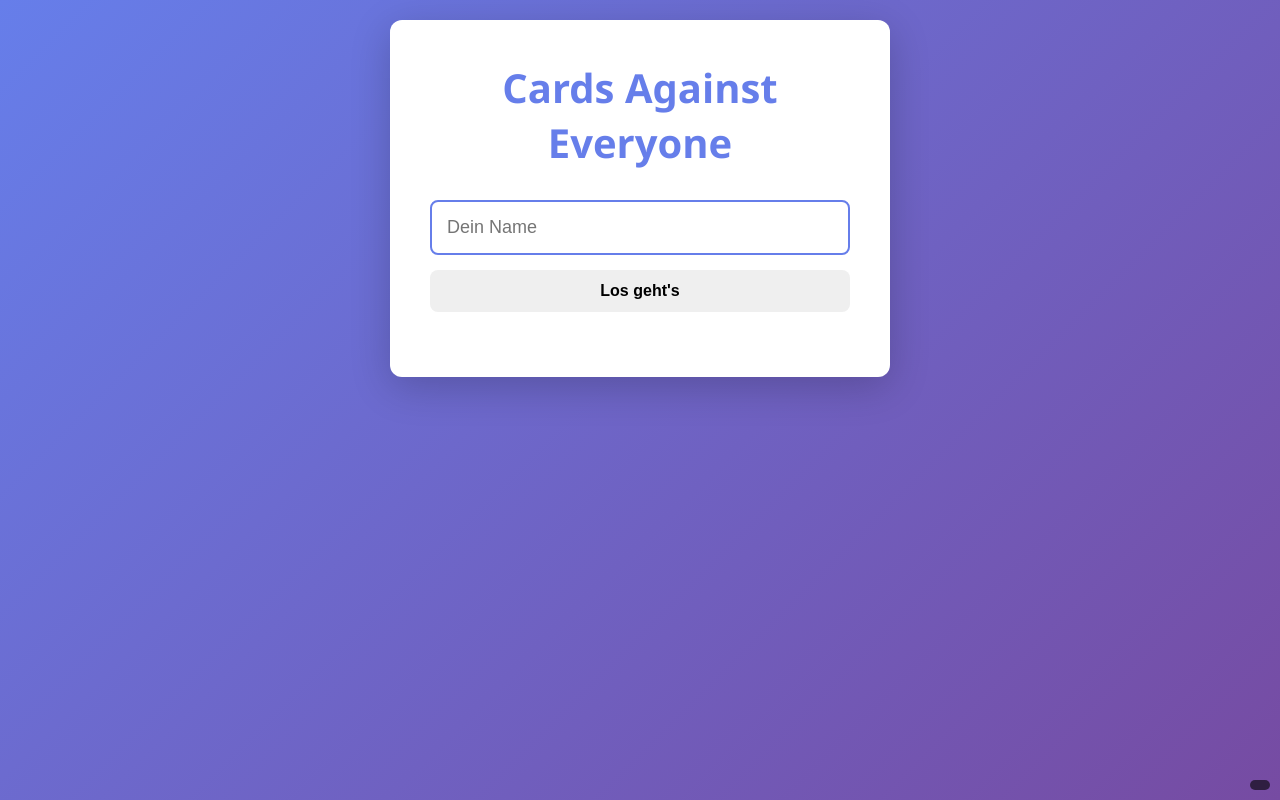
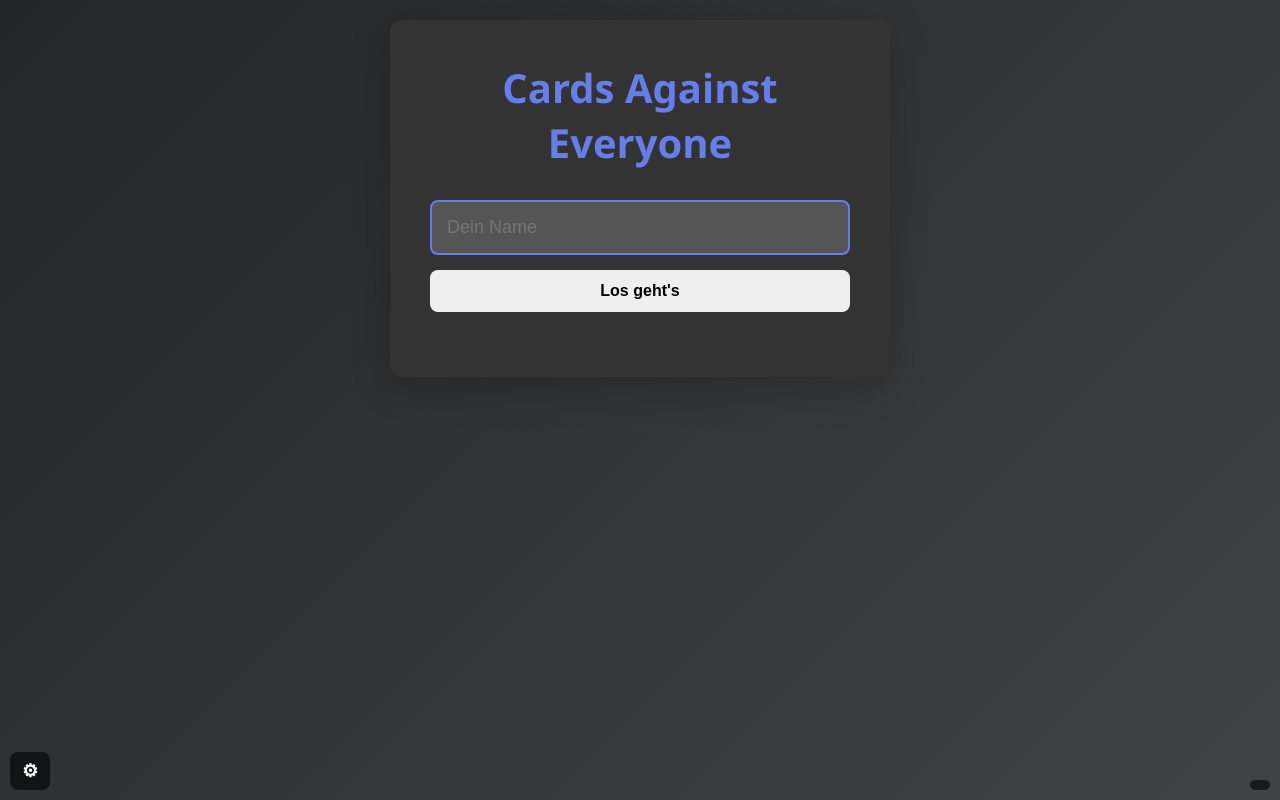
Before and after one commit to FreeSoccerHDX/cards-against-everyone, a Flask app: page / in a window 1280 px wide. Run offline with Flask 3, Linux system fonts and the light colour scheme; some libraries are stand-ins or nearby versions.

Commit message:
add settings (darkmode)

```diff
--- a/app.py
+++ b/app.py
@@ -75,47 +75,16 @@
         game_id = users[username].get('game_id')
         if game_id and game_id in games:
             game = games[game_id]
+            success = game.remove_player(username)
 
-            # Entferne Spieler aus dem Spiel
-            was_creator = game['creator'] == username
-            if username in game['players']:
-                game['players'].remove(username)
-            if username in game.get('spectators', []):
-                game['spectators'].remove(username)
-
-            # Entferne aus Game State (Scores, Hands, etc.)
-            if game.get('game_state'):
-                state = game['game_state']
-                if username in state.get('player_scores', {}):
-                    del state['player_scores'][username]
-                if username in state.get('player_hands', {}):
-                    del state['player_hands'][username]
-                if username in state.get('submitted_answers', {}):
-                    del state['submitted_answers'][username]
-                if username in state.get('active_players', []):
-                    state['active_players'].remove(username)
-
-            # Wenn Ersteller weg ist, neuen Ersteller bestimmen
-            if was_creator:
-                if game['players']:
-                    game['creator'] = game['players'][0]
-                elif game.get('spectators'):
-                    game['creator'] = game['spectators'][0]
-                else:
-                    game['creator'] = None
-
-            # Spiel löschen wenn leer
-            if not game['players'] and not game.get('spectators'):
-                # Timer wird automatisch vom universal_timer_task gestoppt
-                # wenn das Spiel nicht mehr existiert
+            # Spiel löschen wenn kein neuer owner -> kein Spieler mehr da
+            if game.owner == None:
                 del games[game_id]
             else:
                 # Informiere andere Spieler
                 socketio.emit('player_left', {
                     'username': username,
-                    'players': game['players'],
-                    'spectators': game.get('spectators', []),
-                    'creator': game['creator']
+                    'game': game.get_socket_game_data(include_history=True)
                 }, room=game_id)
 
         del users[username]
@@ -393,7 +362,7 @@
         emit('player_joined', {
             'username': username,
             'is_spectator': is_spectator,
-            'game': game.get_socket_game_data()
+            'game': game.get_socket_game_data(include_history=True)
         }, room=game_id, include_self=False)
 
     else:
@@ -425,7 +394,7 @@
         # Informiere andere Spieler
         emit('player_left', {
             'username': username,
-            'game': game.get_socket_game_data()
+            'game': game.get_socket_game_data(include_history=True)
         }, room=game_id)
 
     emit('left_game', {})
--- a/docker-compose.yml
+++ b/docker-compose.yml
@@ -1,5 +1,3 @@
-version: '3.8'
-
 services:
   web:
     build: .
@@ -11,3 +9,4 @@
       - FLASK_ENV=development
       - FLASK_DEBUG=1
     command: python app.py
+    restart: unless-stopped
--- a/game.py
+++ b/game.py
@@ -47,7 +47,7 @@
 
     def updateSettings(self, newSettings):
         for key, value in newSettings.items():
-            if key in self.settings:
+            if key in self.settings and value is not None:
                 self.settings[key] = value
 
     def send_socket_game_update_for_all(self, channel="game_state_update", include_history=False):
--- a/static/css/custom-confirm.css
+++ b/static/css/custom-confirm.css
@@ -19,7 +19,7 @@
 }
 
 .custom-confirm-dialog {
-    background: white;
+    background: var(--color-confirmdialog-bg);
     border-radius: 16px;
     padding: 40px;
     max-width: 450px;
@@ -39,7 +39,7 @@
 }
 
 .custom-confirm-title {
-    color: #333;
+    color: var(--color-confirmdialog);
     font-size: 24px;
     margin-bottom: 15px;
     font-weight: 700;
--- a/static/css/round-history.css
+++ b/static/css/round-history.css
@@ -9,11 +9,13 @@
 }
 
 .history-card {
-    background: white;
+    background: var(--color-finalscore-bg);
     border-radius: 10px;
     padding: 20px;
     box-shadow: 0 2px 8px rgba(0, 0, 0, 0.1);
     transition: all 0.3s ease;
+    display: flex;
+    flex-direction: column;
 }
 
 .history-card:hover {
@@ -39,7 +41,7 @@
 
 .history-question-filled {
     font-size: 16px;
-    color: #333;
+    color: var(--color-finalscore);
     margin-bottom: 15px;
     line-height: 1.6;
     font-weight: 500;
@@ -63,7 +65,9 @@
     flex-wrap: wrap;
     padding-top: 12px;
     border-top: 1px solid #e0e0e0;
+    margin-top: auto;
 }
+
 
 .history-meta-item {
     display: flex;
--- a/static/css/style.css
+++ b/static/css/style.css
@@ -5,14 +5,125 @@
 }
 
 body {
+    --color-gradient-bg: linear-gradient(135deg, #667eea 0%, #764ba2 100%);
+    --color-text: #333;
+    --color-modal-bg: #fff;
+    --color-text-h2: #555;
+    --color-formgroup-label: #555;
+    --color-slider-bg-checked: #222;
+    --color-container-bg: white;
+    --color-defaultpanel-bg: #f8f9fa;
+
+    --color-inputtext-bg: #ddd;
+    --color-inputtext-border: #bbb;
+    --color-inputtext: #333;
+    --color-inputtext-focus-border: #667eea;
+
+    --color-userinfo: #666;
+
+    --color-gamecard-bg: #f8f9fa;
+    --color-gamecard-border: #e0e0e0;
+    --color-gamecard: #333;
+
+    --color-confirmdialog-bg: #fff;
+    --color-confirmdialog: #333;
+
+    --color-optionslist-bg: #fff;
+    --color-optionslist-border: #ccc;
+    --color-optionslist: #333;
+
+    --color-resultquestion: #333;
+
+    --color-answercard-bg: #fff;
+    --color-answercard: #333;
+    --color-answercard-selected: #667eea;
+
+    --color-finalscore-bg: #f8f9fa;
+    --color-finalscore: #eee;
+}
+
+body.darkmode {
+    --color-gradient-bg: linear-gradient(135deg, #232526 0%, #414345 100%);
+    --color-text: #ddd;
+    --color-modal-bg: #222;
+    --color-text-h2: #aaa;
+    --color-formgroup-label: #aaa;
+    --color-slider-bg-checked: #555;
+    --color-container-bg: #333;
+    --color-defaultpanel-bg: #444;
+
+    --color-inputtext-bg: #555;
+    --color-inputtext-border: #888;
+    --color-inputtext: #ddd;
+    --color-inputtext-focus-border: #667eea;
+
+    --color-userinfo: #aaa;
+
+    --color-gamecard-bg: #444;
+    --color-gamecard-border: #666;
+    --color-gamecard: #ddd;
+
+    --color-confirmdialog-bg: #222;
+    --color-confirmdialog: #ddd;
+
+    --color-optionslist-bg: #333;
+    --color-optionslist-border: #555;
+    --color-optionslist: #ddd;
+
+    --color-resultquestion: #ddd;
+
+    --color-answercard-bg: #555;
+    --color-answercard: #ddd;
+    --color-answercard-selected-bg: #232c50;
+
+    --color-finalscore-bg: #333;
+    --color-finalscore: #ddd;
+}
+
+input[type="text"], input[type="password"], input[type="number"] {
+    background: var(--color-inputtext-bg);
+    border-color: var(--color-inputtext-border);
+    color: var(--color-inputtext);
+}
+
+input[type="text"]:focus, input[type="password"]:focus, input[type="number"]:focus {
+    border-color: var(--color-inputtext-focus-border);
+}
+
+
+body {
     font-family: 'Segoe UI', Tahoma, Geneva, Verdana, sans-serif;
-    background: linear-gradient(135deg, #667eea 0%, #764ba2 100%);
+    background: var(--color-gradient-bg);
     min-height: 100vh;
-    color: #333;
+    color: var(--color-text);
 }
 
 .hidden {
     display: none !important;
+}
+
+.game-search-input {
+    margin-left: 0px;
+    width: 400px;
+    padding: 10px 16px;
+    border-radius: 8px;
+    border: 1.5px solid #bbb;
+    font-size: 1.1em;
+    box-shadow: 0 1px 4px rgba(0,0,0,0.06);
+}
+
+.user-settings-button {
+    position: fixed;
+    bottom: 10px;
+    left: 10px;
+    background: rgba(0, 0, 0, 0.6);
+    color: white;
+    padding: 8px 12px;
+    border-radius: 8px;
+    font-size: 18px;
+    z-index: 9999;
+    cursor: pointer;
+    border: none;
 }
 
 .ping {
@@ -41,7 +152,7 @@
 }
 
 .container {
-    background: white;
+    background: var(--color-container-bg);
     border-radius: 12px;
     box-shadow: 0 10px 40px rgba(0, 0, 0, 0.2);
     max-width: 1200px;
--- a/static/js/ui/ui_gameroom.js
+++ b/static/js/ui/ui_gameroom.js
@@ -137,6 +137,8 @@
         `${data.username} ist beigetreten`;
     showNotification(message, 'info');
 
+    window.currentGameData.active_players = data.game.active_players
+    window.currentGameData.spectators = data.game.spectators
     updateLobbyPlayerList(data.game);
 });
 
@@ -224,7 +226,7 @@
 
 // Game Room created
 socket.on('game_created', (game) => {
-    console.log(game);
+    //console.log(game);
     showGameScreen(game);
     showNotification('Spiel erstellt!', 'success');
 });
@@ -288,6 +290,7 @@
 
 // Game Room joined
 socket.on('game_joined', (game) => {
+    //console.log("game_joined:", game);
     setInviteLinkVisibility(false);
     showGameScreen(game);
     showNotification('Spiel beigetreten!', 'success');
@@ -295,27 +298,21 @@
 
 function toggleCardSelection(index, cardEl) {
     // Blockiere während Pause
-    console.log("toggleCardSelection", index);
+    //console.log("toggleCardSelection", index);
     if (window.currentGameData.paused) {
-        console.log("---> paused, return");
         return;
     }
 
     const selectedIndex = selectedCards.indexOf(index);
 
     if (selectedIndex > -1) {
-        console.log("---> deselect");
         // Deselect
         selectedCards.splice(selectedIndex, 1);
         cardEl.classList.remove('selected');
         cardEl.querySelector('.selection-number')?.remove();
     } else {
-        console.log("---> select");
         // Select
         let currentQuestion = window.currentGameData.current_black_card;
-        console.log("---> currentQuestion:", currentQuestion);
-        console.log("---> selectedCards.length:", selectedCards.length);
-        console.log("---> currentQuestion.num_blanks:", currentQuestion.num_blanks);
         if (selectedCards.length < currentQuestion.num_blanks) {
             selectedCards.push(index);
             cardEl.classList.add('selected');
@@ -529,7 +526,7 @@
 
 function update_czarSelection(game) {
 
-    console.log("display czar selection", game.submitted_white_cards);
+    //console.log("display czar selection", game.submitted_white_cards);
 
     votingPhase.classList.remove('hidden');
     answerOptionsList.innerHTML = '';
@@ -545,7 +542,7 @@
     for (const i in playermapping) {
         // Finde die Option, die zu diesem Spieler gehört
         let playerName = playermapping[i];
-        console.log("playerName:", playerName);
+        //console.log("playerName:", playerName);
         let cards = submitted_options[playerName];
 
         const optionEl = document.createElement('div');
@@ -566,7 +563,6 @@
         if (isCzar) {
             optionEl.addEventListener('click', () => selectWinner(i, optionEl));
         }
-        console.log("add element")
         answerOptionsList.appendChild(optionEl);
 
     }
@@ -736,6 +732,8 @@
 
 
 function updateLobbyPlayerList(game) {
+    //console.log("updateLobbyPlayerList:", game.active_players, game.spectators);
+
     let player_status = game.player_status || {};
     let spectators = game.spectators || [];
     let active_players = game.active_players || [];
@@ -927,7 +925,6 @@
 
 socket.on('game_started', (game) => {
     // Update Creator info
-    console.log("game_started", game)
     window.currentGameData = game;
     updateGameRoom(game);
 });
--- a/templates/index.html
+++ b/templates/index.html
@@ -7,6 +7,7 @@
     <link rel="stylesheet" href="{{ url_for('static', filename='css/style.css') }}">
     <link rel="stylesheet" href="{{ url_for('static', filename='css/custom-confirm.css') }}">
     <link rel="stylesheet" href="{{ url_for('static', filename='css/round-history.css') }}">
+    <link rel="stylesheet" href="{{ url_for('static', filename='css/user-settings.css') }}">
     <script src="https://cdn.socket.io/4.5.4/socket.io.min.js"></script>
 </head>
 <body>
@@ -41,7 +42,7 @@
             <div class="games-list">
                 <div class="game-list-header">
                     <h2 style="margin-bottom: 0px;margin-left: 0px;padding: 10px 16px;font-size: 1.1em;">Öffentliche Spiele</h2>
-                    <input type="text" id="game-search-input" placeholder="Spiel suchen..." style="margin-left: 0px; width: 400px; padding: 10px 16px; border-radius: 8px; border: 1.5px solid #bbb; font-size: 1.1em; box-shadow: 0 1px 4px rgba(0,0,0,0.06); background: #fafbfc;">
+                    <input type="text" id="game-search-input" placeholder="Spiel suchen..." class="game-search-input">
                 </div>
                 <div id="public-games">
                     <p class="empty-message">Keine öffentlichen Spiele verfügbar</p>
@@ -328,8 +329,22 @@
     </div>
 
     <p id="ping" class="ping"></p>
+    <button id="user-settings-button" class="user-settings-button">⚙</button>
 
-
+    <!-- User Settings Modal -->
+    <div id="user-settings-modal" class="modal">
+        <div class="modal-content">
+            <h2>Benutzereinstellungen</h2>
+            <div class="form-group">
+                <!-- DarkMode/LightMode -->
+                <label for="dark-mode-toggle" id="dark-mode-label">Light Mode</label>
+                <input type="checkbox" id="dark-mode-toggle">
+            </div>
+            <div class="modal-actions">
+                <button id="user-settings-close" class="btn-secondary">Schließen</button>
+            </div>
+        </div>
+    </div>
 
     <script src="{{ url_for('static', filename='js/custom-confirm.js') }}"></script>
     <script src="{{ url_for('static', filename='js/player-colors.js') }}"></script>
@@ -337,6 +352,7 @@
     <script src="{{ url_for('static', filename='js/script.js') }}"></script>
 
     <script src="{{ url_for('static', filename='js/random-funny-name.js') }}"></script>
+    <script src="{{ url_for('static', filename='js/user-settings.js') }}"></script>
 
     <script src="{{ url_for('static', filename='js/ui/ui_general.js') }}"></script>
     <script src="{{ url_for('static', filename='js/ui/ui_login.js') }}"></script>
```
Also changed, not shown: other parts of static/css/style.css (+19 -23 lines), static/css/user-settings.css (added, +41 -0 lines), static/js/user-settings.js (added, +51 -0 lines).
